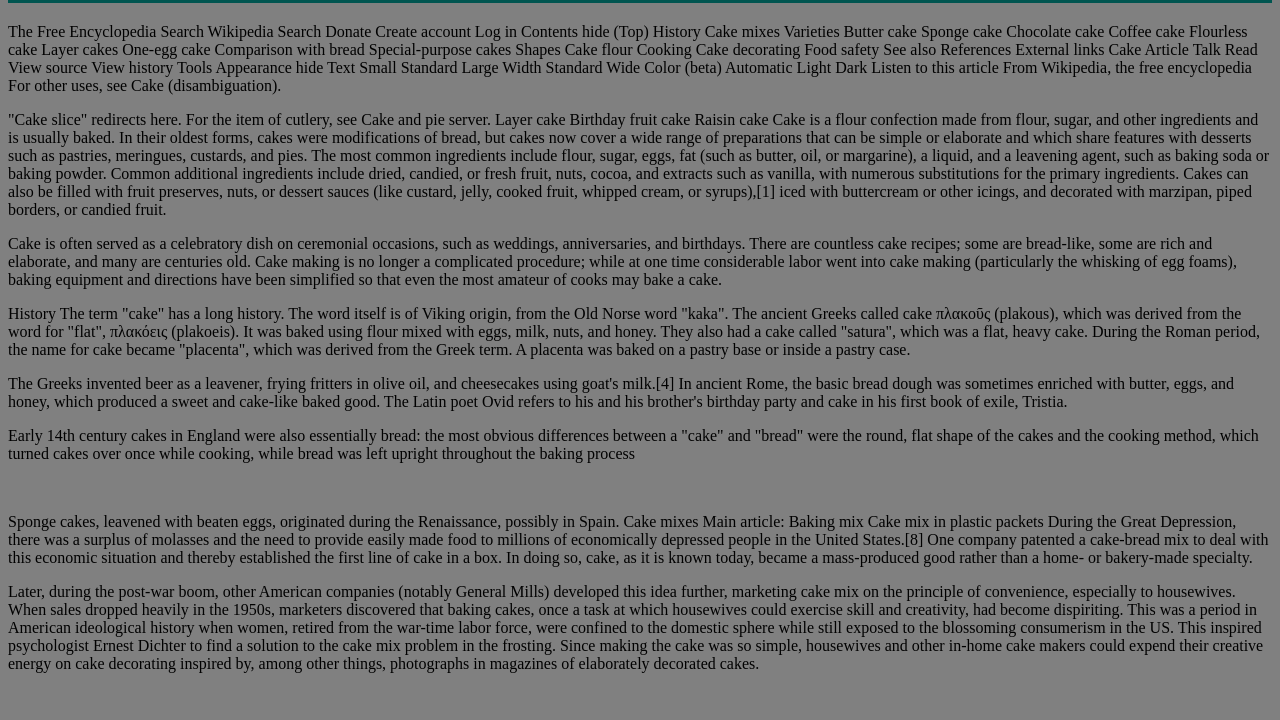
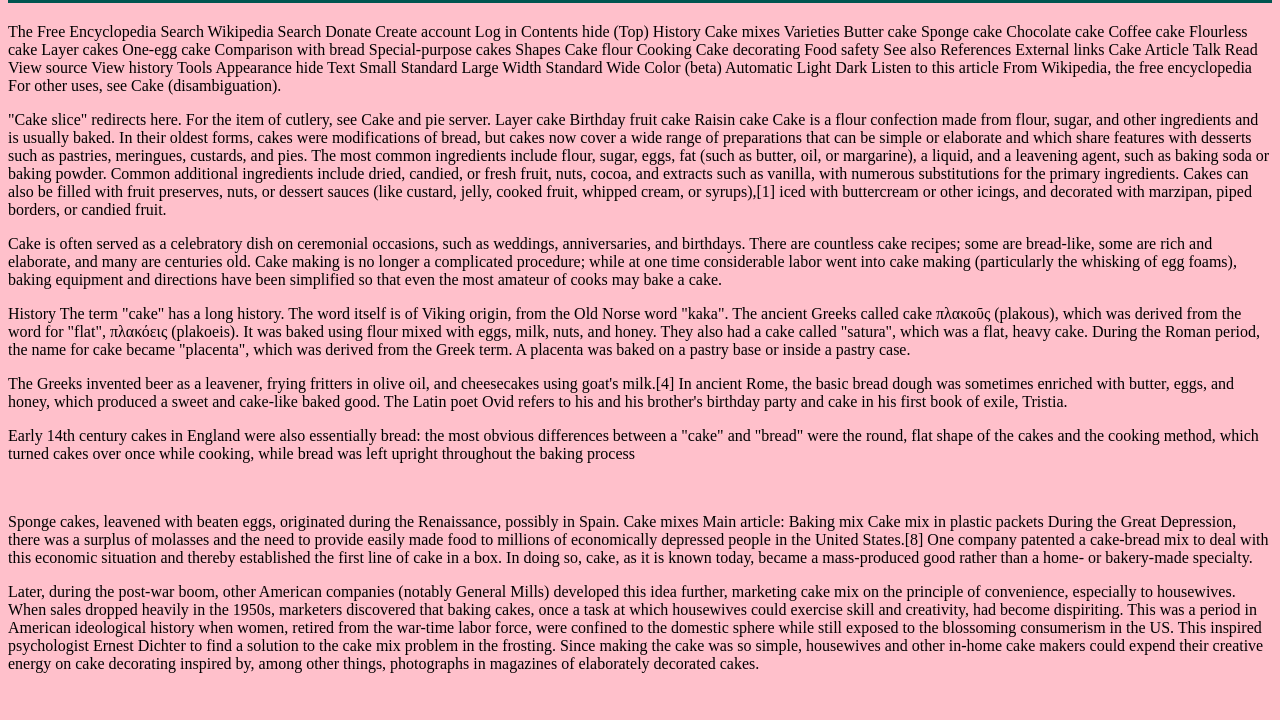
Before and after one commit to shiv-angi123/bakery-cake, a plain HTML site: page home.html in a window 1280 px wide. Shown: the part 64-784 px from the top of the page. Drawn offline with Linux system fonts and the light colour scheme.

Commit message:
Update home.html

```diff
--- a/home.html
+++ b/home.html
@@ -3,7 +3,7 @@
 <head>
 <title>CAKE</title>
 </head>
-<body bgcolor="grey">
+<body bgcolor="pink">
 <marquee bgcolor="rgb(255,255,)" text="pink"><h3>CAKE</h3></marquee>
 
 <p>
```
